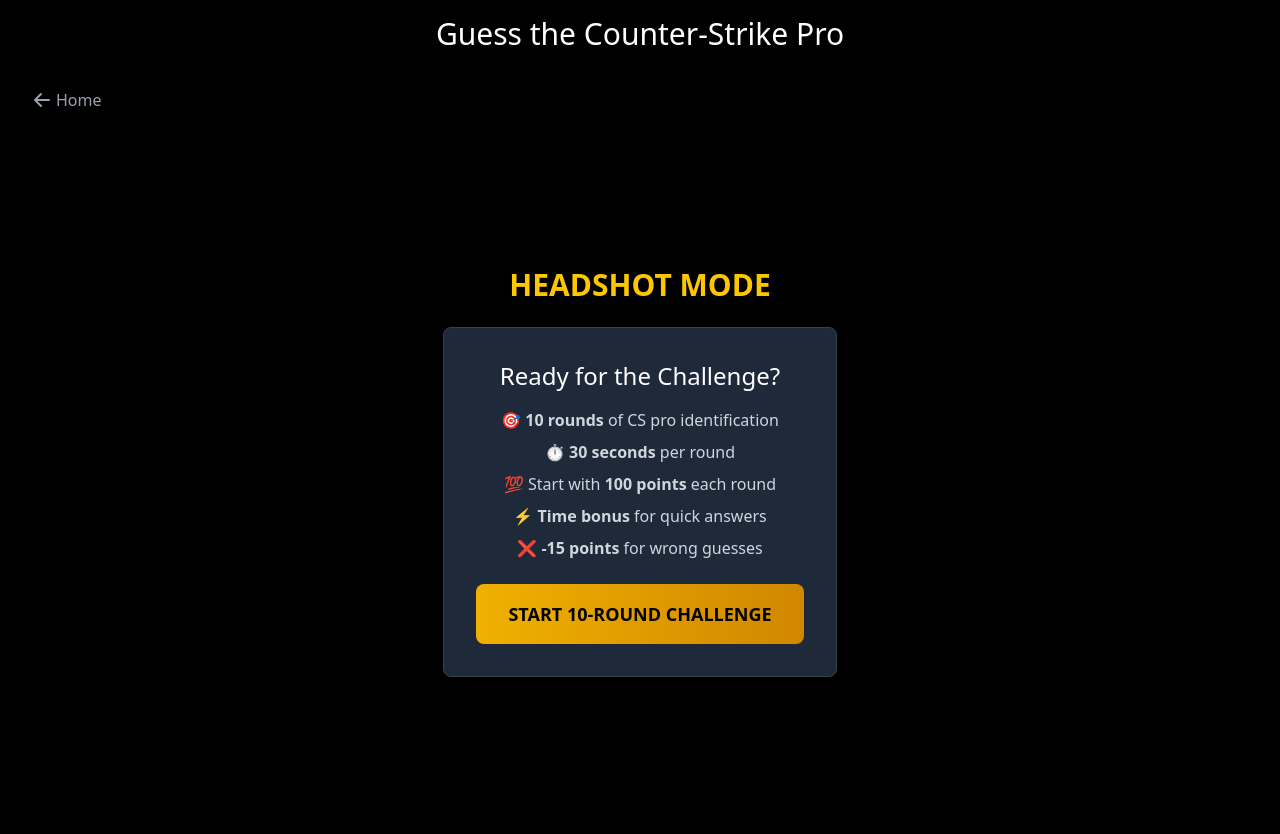
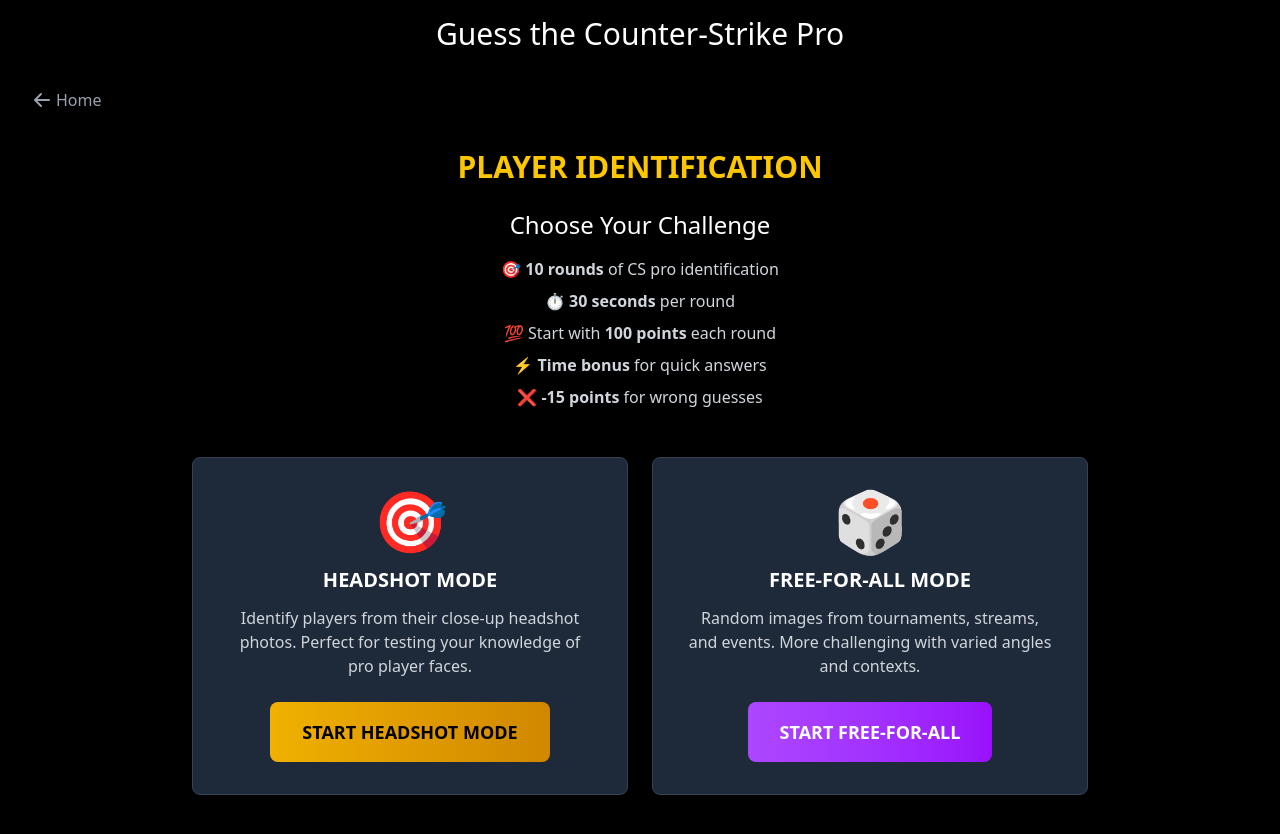
Before and after one commit to EbuCheese/GuessCSPro, a React (Vite) app in the folder cs-pro-guesser/: page / in a window 1280 px wide. Both pictures are taken after a click on the button 522 px from the left and 337 px from the top of the page. Shown: the top 834 px of the page. Built offline with nearby package versions, Linux system fonts and the light colour scheme.

Commit message:
ADD working freeforall mode with test images, change HeadshotGame to ImageGames to handle all of the image type games for now

```diff
--- a/cs-pro-guesser/src/App.jsx
+++ b/cs-pro-guesser/src/App.jsx
@@ -1,7 +1,7 @@
 import { useState } from 'react';
 import './main.css';
 import HomePage from './components/HomePage';
-import HeadshotGame from './components/HeadshotGame';
+import ImageGames from './components/ImageGames';
 
 function App() {
   const [mode, setMode] = useState(null);
@@ -19,7 +19,13 @@ function App() {
       <h1 className="text-3xl mb-5">Guess the Counter-Strike Pro</h1>
 
       {mode === 'headshot' && (
-        <HeadshotGame
+        <ImageGames
+          onBackToHome={handleBackToHome}
+        />
+      )}
+
+      {mode === 'free-for-all' && (
+        <ImageGames
           onBackToHome={handleBackToHome}
         />
       )}
--- a/cs-pro-guesser/src/components/HeadshotGame.jsx
+++ b/cs-pro-guesser/src/components/ImageGames.jsx
@@ -1,7 +1,8 @@
 import { useState, useEffect, useRef } from 'react';
 import ImageReveal from './ImageReveal';
 
-export default function HeadshotGame({ onBackToHome }) {
+export default function ImageGames({ onBackToHome }) {
+  const [gameMode, setGameMode] = useState(null);
   const [gameStarted, setGameStarted] = useState(false);
   const [answer, setAnswer] = useState('');
   const [hasGuessed, setHasGuessed] = useState(false);
@@ -9,6 +10,7 @@ export default function HeadshotGame({ onBackToHome }) {
   const [currentRoundScore, setCurrentRoundScore] = useState(100);
   const [wrongAttempts, setWrongAttempts] = useState(0);
   const [currentPlayer, setCurrentPlayer] = useState(null);
+  const [currentImageUrl, setCurrentImageUrl] = useState(null);
   const [gameComplete, setGameComplete] = useState(false);
   const [showRoundSummary, setShowRoundSummary] = useState(false);
   const [imageLoaded, setImageLoaded] = useState(false);
@@ -119,7 +121,7 @@ export default function HeadshotGame({ onBackToHome }) {
     if (gameStarted && !currentPlayer && currentRound <= maxRounds) {
       selectRandomPlayer();
     }
-  }, [gameStarted, currentPlayer, currentRound]);
+  }, [gameStarted, currentPlayer, currentRound, gameMode]);
 
   // Handle image loading state changes
   useEffect(() => {
@@ -134,12 +136,12 @@ export default function HeadshotGame({ onBackToHome }) {
 
     try {
       // Send used player IDs to backend to get a unique player
-      const response = await fetch('http://localhost:3000/api/headshotRound', {
+      const response = await fetch('http://localhost:3000/api/ImageGameRounds', {
         method: 'POST',
         headers: {
           'Content-Type': 'application/json',
         },
-        body: JSON.stringify({ usedPlayerIds })
+        body: JSON.stringify({ usedPlayerIds, gameMode })
       });
 
       if (!response.ok) throw new Error('Failed to fetch player');
@@ -150,7 +152,17 @@ export default function HeadshotGame({ onBackToHome }) {
       setUsedPlayerIds(prev => [...prev, playerData.id]);
       setCurrentPlayer(playerData);
 
+      // For free-for-all mode, set the selected random image URL
+      if (gameMode === 'free-for-all' && playerData.selectedImageUrl) {
+        setCurrentImageUrl(playerData.selectedImageUrl);
+      } else {
+        setCurrentImageUrl(null); // Use headshot for headshot mode
+      }
+
       console.log(`Round ${currentRound} - Selected player ID:`, playerData.id);
+      if (gameMode === 'free-for-all') {
+        console.log('Selected image URL:', playerData.selectedImageUrl);
+      }
     } catch (err) {
       console.error('Error selecting player:', err);
       setError('Failed to load player. Please try again.');
@@ -265,15 +277,17 @@ export default function HeadshotGame({ onBackToHome }) {
     } else {
       setCurrentRound(prev => prev + 1);
       setCurrentPlayer(null);
+      setCurrentImageUrl(null);
       setAnswer('');
       setHasGuessed(false);
       setIsCorrect(false);
       setShowRoundSummary(false);
-      setImageLoaded(false); // Reset image loaded state for next round
+      setImageLoaded(false);
     }
   };
 
-  const handleStartClick = () => {
+  const handleModeSelect = (mode) => {
+    setGameMode(mode);
     setGameStarted(true);
   };
 
@@ -283,6 +297,7 @@ export default function HeadshotGame({ onBackToHome }) {
     if (gameTimerRef.current) clearInterval(gameTimerRef.current);
 
     // Reset all game state
+    setGameMode(null);
     setGameStarted(false);
     setAnswer('');
     setHasGuessed(false);
@@ -290,6 +305,7 @@ export default function HeadshotGame({ onBackToHome }) {
     setCurrentRoundScore(baseScore);
     setWrongAttempts(0);
     setCurrentPlayer(null);
+    setCurrentImageUrl(null);
     setGameComplete(false);
     setShowRoundSummary(false);
     setCurrentRound(1);
@@ -343,11 +359,12 @@ export default function HeadshotGame({ onBackToHome }) {
         Home
       </button>
 
-      <h2 className="text-3xl text-yellow-400 mb-6 font-bold">HEADSHOT MODE</h2>
+      <h2 className="text-3xl text-yellow-400 mb-6 font-bold">PLAYER IDENTIFICATION</h2>
 
       {!gameStarted ? (
-        <div className="flex flex-col items-center p-8 border border-gray-700 rounded-lg bg-gray-800 max-w-lg">
-          <h3 className="text-2xl mb-4 text-white">Ready for the Challenge?</h3>
+        <div className="flex flex-col items-center space-y-6">
+          <div className="text-center mb-6">
+            <h3 className="text-2xl mb-4 text-white">Choose Your Challenge</h3>
             <div className="text-gray-300 mb-6 text-center space-y-2">
               <p>🎯 <strong>10 rounds</strong> of CS pro identification</p>
               <p>⏱️ <strong>30 seconds</strong> per round</p>
@@ -355,13 +372,41 @@ export default function HeadshotGame({ onBackToHome }) {
               <p>⚡ <strong>Time bonus</strong> for quick answers</p>
               <p>❌ <strong>-15 points</strong> for wrong guesses</p>
             </div>
+          </div>
+
+          <div className="grid grid-cols-1 md:grid-cols-2 gap-6 w-full max-w-4xl">
+            {/* Headshot Mode */}
+            <div className="flex flex-col items-center p-8 border border-gray-700 rounded-lg bg-gray-800">
+              <div className="text-6xl mb-4">🎯</div>
+              <h4 className="text-xl font-bold mb-3 text-white">HEADSHOT MODE</h4>
+              <p className="text-gray-300 text-center mb-6">
+                Identify players from their close-up headshot photos. Perfect for testing your knowledge of pro player faces.
+              </p>
               <button
-            onClick={handleStartClick}
+                onClick={() => handleModeSelect('headshot')}
                 className="px-8 py-4 bg-gradient-to-r from-yellow-500 to-yellow-600 hover:from-yellow-600 hover:to-yellow-700 text-black font-bold text-lg rounded-lg transition-all transform hover:scale-105"
               >
-            START 10-ROUND CHALLENGE
+                START HEADSHOT MODE
               </button>
             </div>
+
+            {/* Free-for-All Mode */}
+            <div className="flex flex-col items-center p-8 border border-gray-700 rounded-lg bg-gray-800">
+              <div className="text-6xl mb-4">🎲</div>
+              <h4 className="text-xl font-bold mb-3 text-white">FREE-FOR-ALL MODE</h4>
+              <p className="text-gray-300 text-center mb-6">
+                Random images from tournaments, streams, and events. More challenging with varied angles and contexts.
+              </p>
+              <button
+                onClick={() => handleModeSelect('free-for-all')}
+                className="px-8 py-4 bg-gradient-to-r from-purple-500 to-purple-600 hover:from-purple-600 hover:to-purple-700 text-white font-bold text-lg rounded-lg transition-all transform hover:scale-105"
+              >
+                START FREE-FOR-ALL
+              </button>
+            </div>
+          </div>
+        </div>
+
       ) : gameComplete ? (
         <div className="flex flex-col items-center w-full max-w-4xl">
           <div className="bg-gradient-to-r from-purple-900 to-blue-900 p-8 rounded-lg border border-gray-600 w-full">
@@ -500,10 +545,13 @@ export default function HeadshotGame({ onBackToHome }) {
 
           {currentPlayer && (
             <ImageReveal
-              src={`http://localhost:3000/api/headshot?id=${currentPlayer.headshotId}`}
+              src={gameMode === 'free-for-all' && currentImageUrl
+                ? `http://localhost:3000/api/freeforall?path=${encodeURIComponent(currentImageUrl)}`
+                : `http://localhost:3000/api/headshot?id=${currentPlayer.headshotId}`
+              }
               totalBlocks={25}
               interval={1200}
-              key={currentPlayer.id}
+              key={`${currentPlayer.id}-${gameMode}-${currentImageUrl || 'headshot'}`}
               onImageLoaded={setImageLoaded}
             />
           )}
```
Lines whose indentation alone changed are shown as unchanged.
